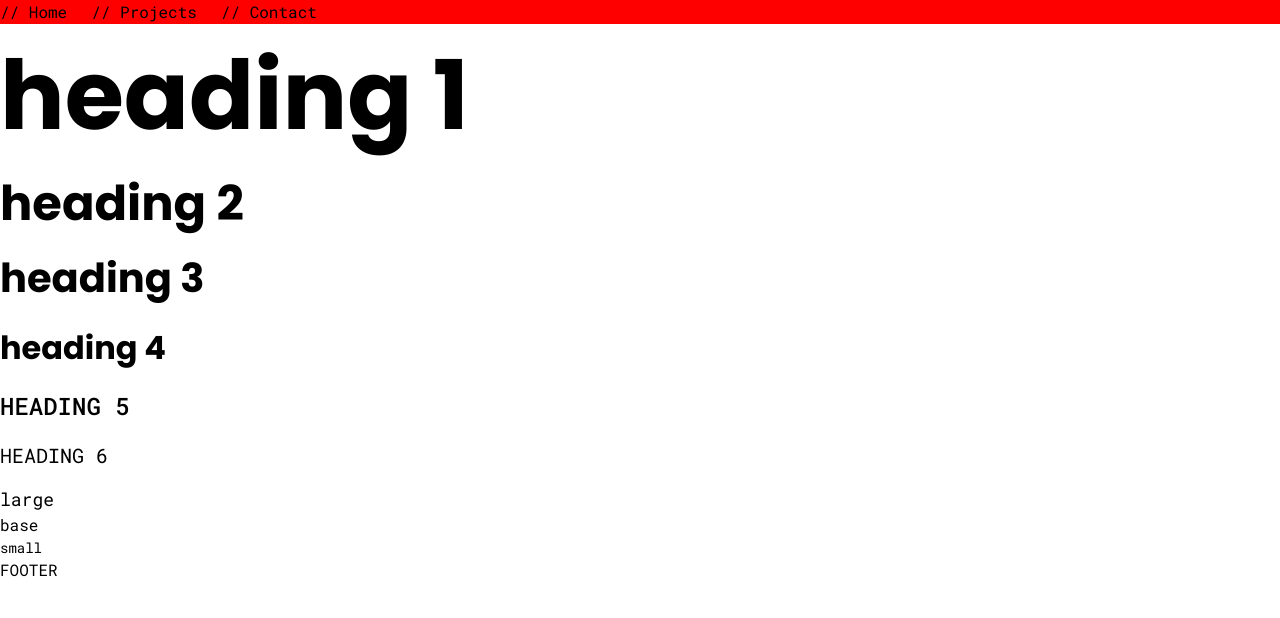
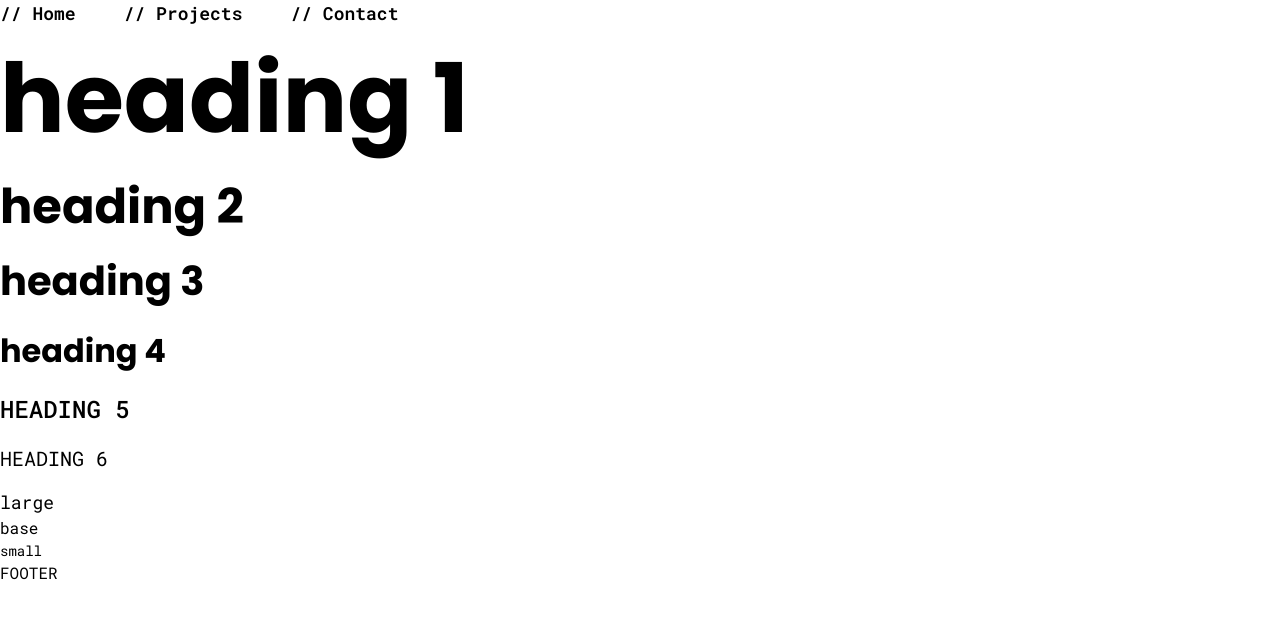
Before and after one commit to vivian-xw7/vue_wp_1, a Vue app: page / in a window 1280 px wide. Shown: the top 618 px of the page. Built offline with nearby package versions, Linux system fonts and the light colour scheme; no server answers.

Commit message:
navbar styles

```diff
--- a/src/components/AppHeader.vue
+++ b/src/components/AppHeader.vue
@@ -1,11 +1,11 @@
 <template>
-    <nav class="navbar">
-      <RouterLink class="nav-link mr-4" to="/">// Home</RouterLink>
-      <RouterLink class="nav-link mr-4" to="/projects">// Projects</RouterLink>
-      <RouterLink class="nav-link mr-4" to="/contact">// Contact</RouterLink>
+    <nav class="navbar py-8">
+      <RouterLink class="nav-link " to="/">// Home</RouterLink>
+      <RouterLink class="nav-link " to="/projects">// Projects</RouterLink>
+      <RouterLink class="nav-link " to="/contact">// Contact</RouterLink>
     </nav>
 
-    <!-- pulls in the rest of thhe site -->
+    <!-- pulls in the rest of the site -->
     <RouterView />
 </template>
 
--- a/src/styles/navbar.css
+++ b/src/styles/navbar.css
@@ -1,7 +1,10 @@
 .navbar {
-    background-color: red;
+    a.nav-link {
+        @apply mr-12 text-lg font-semibold;
+        transition: 0.6s;
 
-    a.nav-link {
-        @apply mr-6;
+        /* &:hover {
+            @apply opacity-50;
+        } */
     }
 }
```
